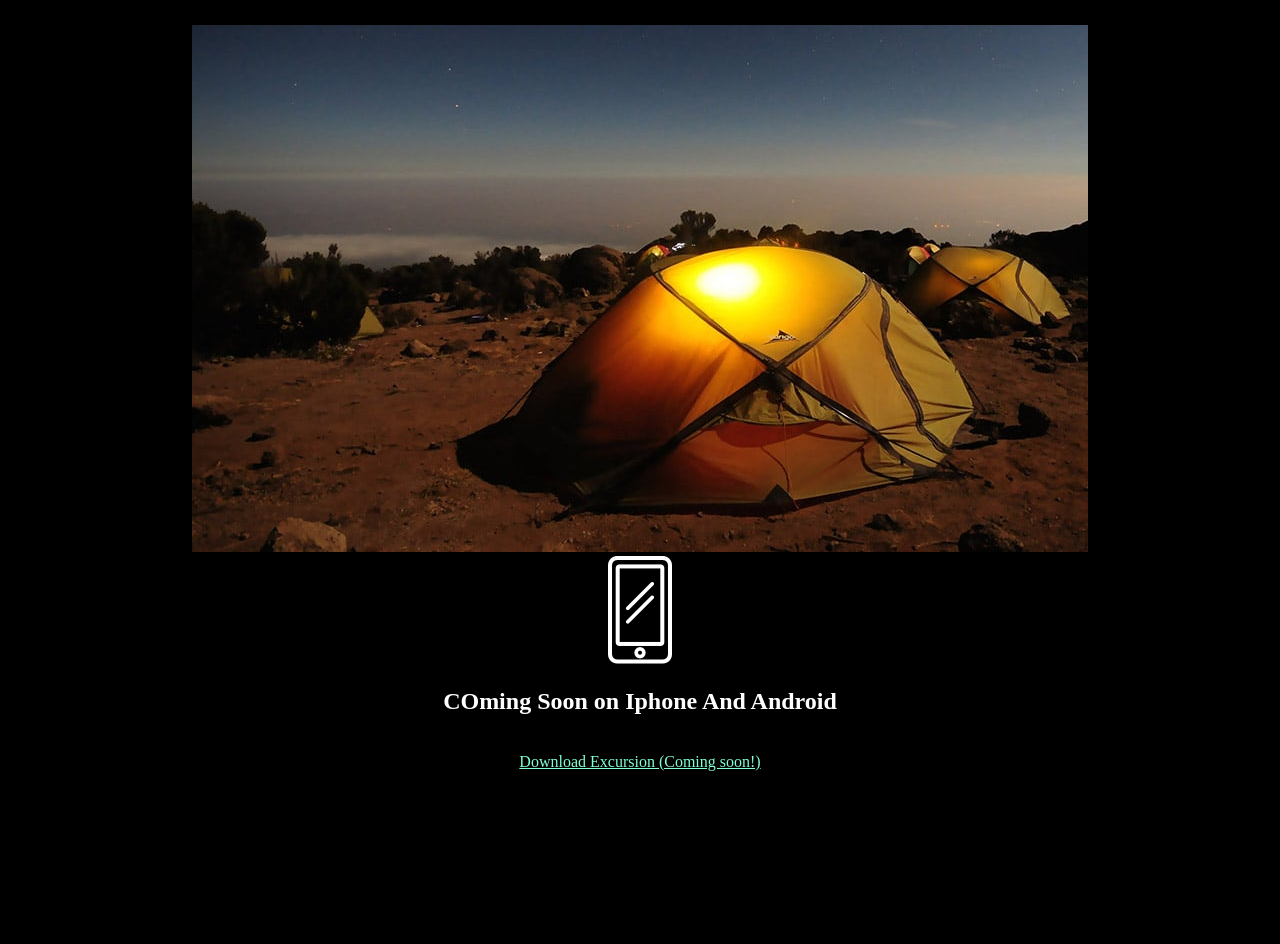
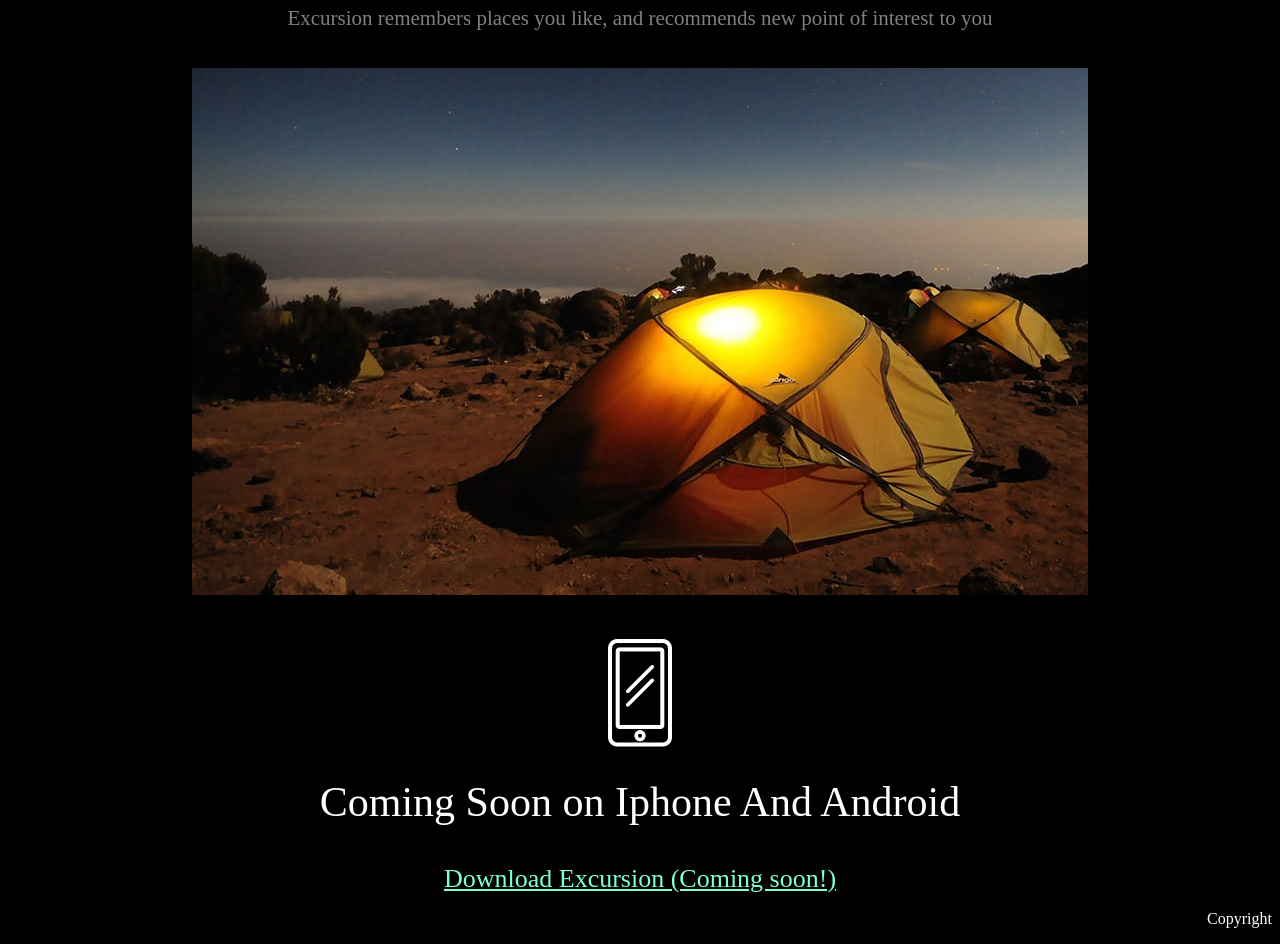
Before and after one commit to JanKazimir/excursion, a plain HTML site: page index.html in a window 1280 px wide. Shown: the part 425-1369 px from the top of the page. Before the commit the page ends 1204 px from the top, so only its background shows below. Drawn offline with Linux system fonts and the light colour scheme.

Commit message:
styled up

```diff
--- a/index.html
+++ b/index.html
@@ -8,9 +8,12 @@
     </head>
     <body>
         <h1>Discover hidden places in the world around you</h1>
-        <a href="">Download Excursion (Coming soon!)</a>
+        <div class="link">
+            <a href="">Download Excursion (Coming soon!)</a>
+        </div>
         <br />
         <video
+            id="video"
             src="resources/media/excursion.mp4"
             width="300px"
             height="auto"
@@ -23,19 +26,20 @@
         <div>
             <h2>Your Personnal Travel Guide</h2>
         </div>
-        <br />
-
-        <p>
+        <p id="excursion">
             Excursion remembers places you like, and recommends new point of
             interest to you
         </p>
+        <img id="tent" src="./resources/media/camp.jpg" alt="Tent at night" />
         <br />
-        <img src="./resources/media/camp.jpg" alt="Tent at night" />
+        <img id="icon" src="./resources/media/phone.png" alt="icon of phone" />
         <br />
-        <img src="./resources/media/phone.png" alt="icon of phone" />
+        <h2>Coming Soon on Iphone And Android</h2>
         <br />
-        <h2>COming Soon on Iphone And Android</h2>
-        <br />
-        <a href="">Download Excursion (Coming soon!)</a>
+        <div id="linkbottom">
+            <a id="linkbottom" href="">Download Excursion (Coming soon!)</a>
+        </div>
+
+        <p id="copyright">Copyright</p>
     </body>
 </html>
--- a/resources/css/style.css
+++ b/resources/css/style.css
@@ -3,12 +3,50 @@ body {
     background-color: black;
     color: white;
     text-align: center;
+    box-sizing: border-box;
 }
 
 h1 {
     font-size: 3.125rem;
 }
+
 a {
     color: aquamarine;
-    font-size: 16px;
+    font-size: 26px;
+    margin-bottom: 10rem;
 }
+
+#video {
+    margin-top: 2rem;
+}
+
+h2 {
+    font-size: 42px;
+    font-weight: 300;
+    margin: 0.2rem 0;
+}
+
+#excursion {
+    color: grey;
+    font-size: 21px;
+}
+
+#tent {
+    margin: 1rem 0;
+}
+
+#icon {
+    margin: 1.5rem 0;
+}
+
+#linkbottom {
+    margin: 1rem 0;
+}
+
+#copyright {
+
+    text-align: right;
+    margin margin-right: 1rem;
+    text-color: grey;
+
+}
```
